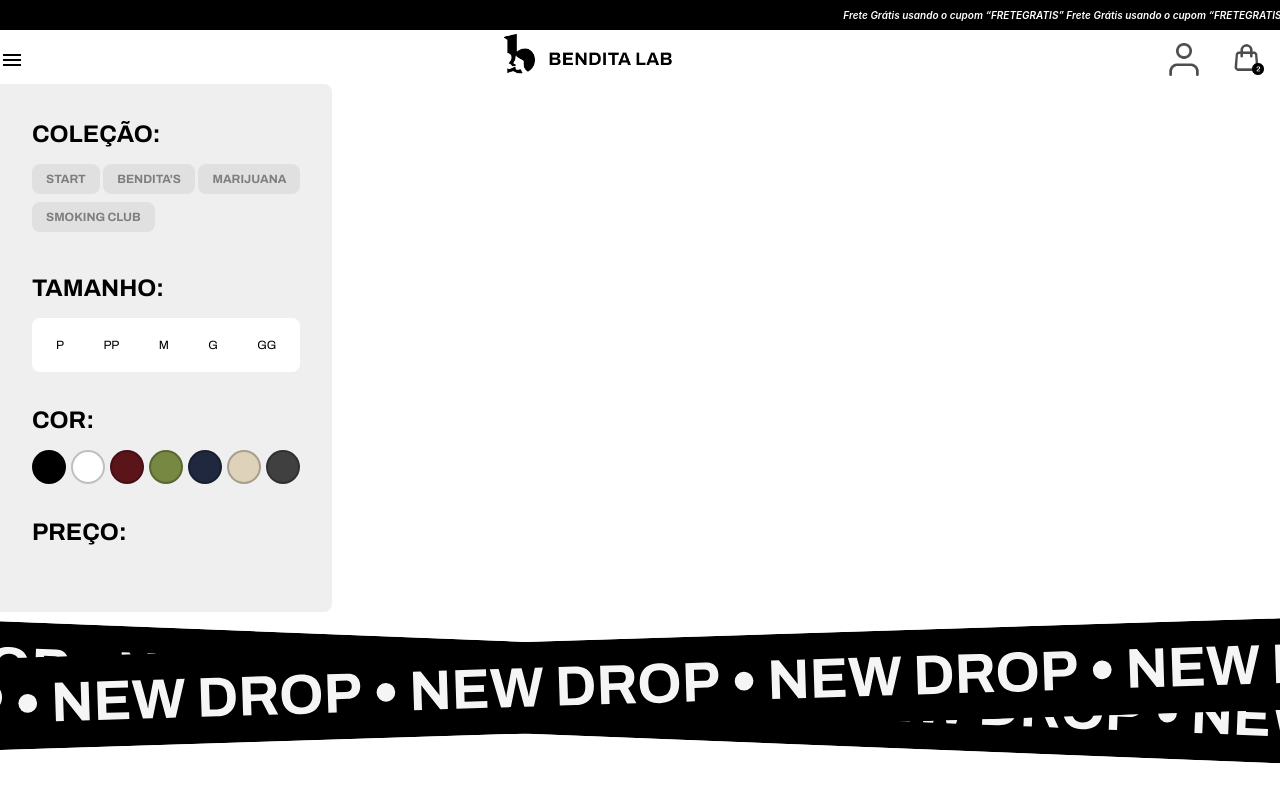
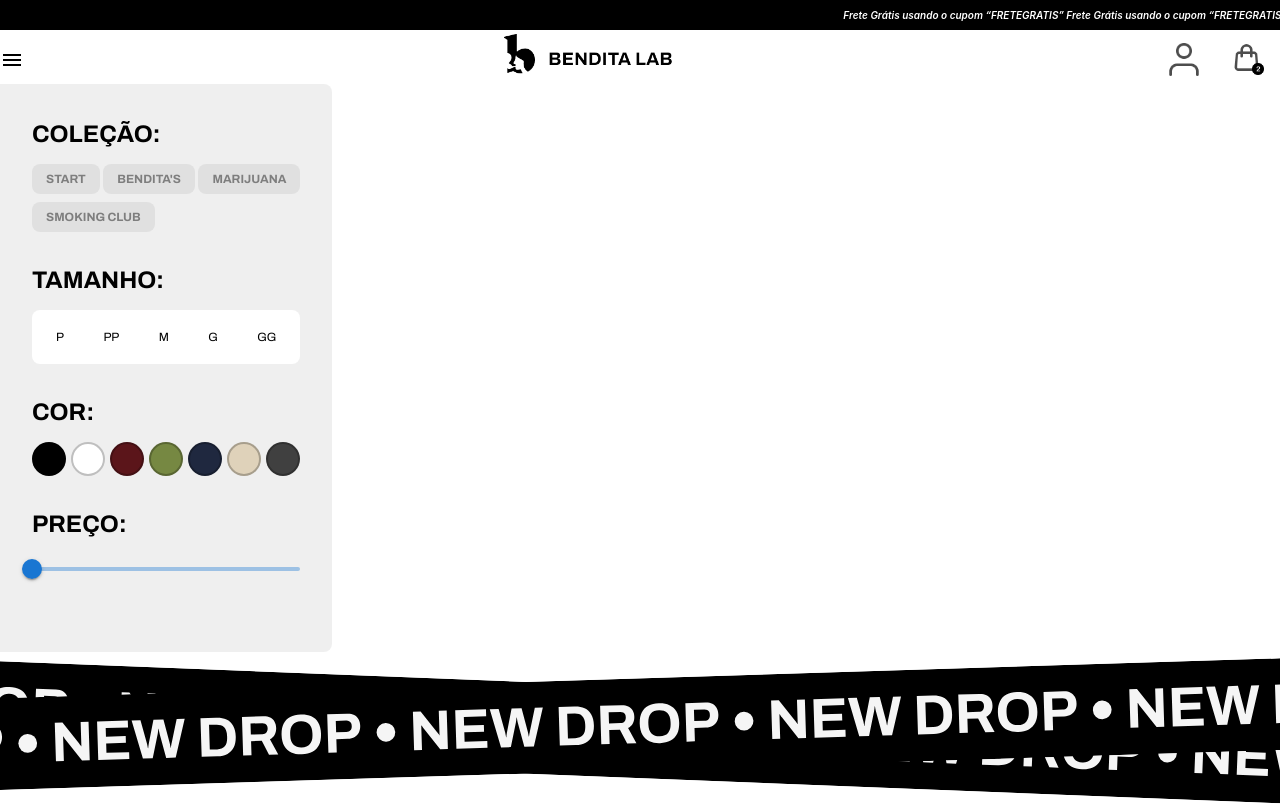
Before and after one commit to rafaellbecom/benditalab, a React (Create React App) app: page /camisetas in a window 1280 px wide. Shown: the top 805 px of the page. Built offline with nearby package versions, Linux system fonts and the light colour scheme.

Commit message:
:lipstick: Edit: Controle deslizante, /componentes/SideBar.tsx

```diff
--- a/src/components/SideBar.tsx
+++ b/src/components/SideBar.tsx
@@ -5,7 +5,7 @@
         <main className="main side-bar w-1/3 bg-blacklight p-[32px] rounded-r-[8px]">
             <div>
                 <h3 className="title-side-bar">Coleção:</h3>
-                <div className="collections w-full flex flex-wrap justify-between items-center">
+                <div className="collections w-full flex flex-wrap justify-between items-center gap-y-[8px]">
                     <button className="collection">Start</button>
                     <button className="collection">Bendita's</button>
                     <button className="collection">Marijuana</button>
@@ -39,6 +39,7 @@
 
             <div>
                 <h3 className="title-side-bar">Preço:</h3>
+                <Slider></Slider>
             </div>
         </main>
     )
--- a/src/styles/global.css
+++ b/src/styles/global.css
@@ -85,7 +85,6 @@
   background-color: #00000010;
   color: #00000070;
   border-radius: 8px;
-  margin-bottom: 8px;
   text-transform: uppercase;
   font-size: 12px;
   font-weight: bold;
```
